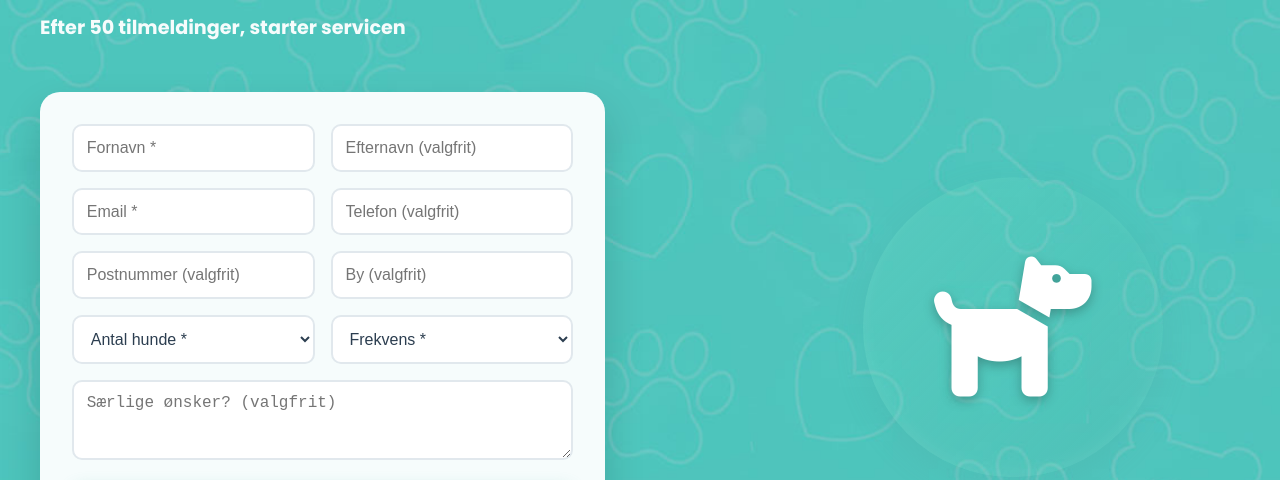
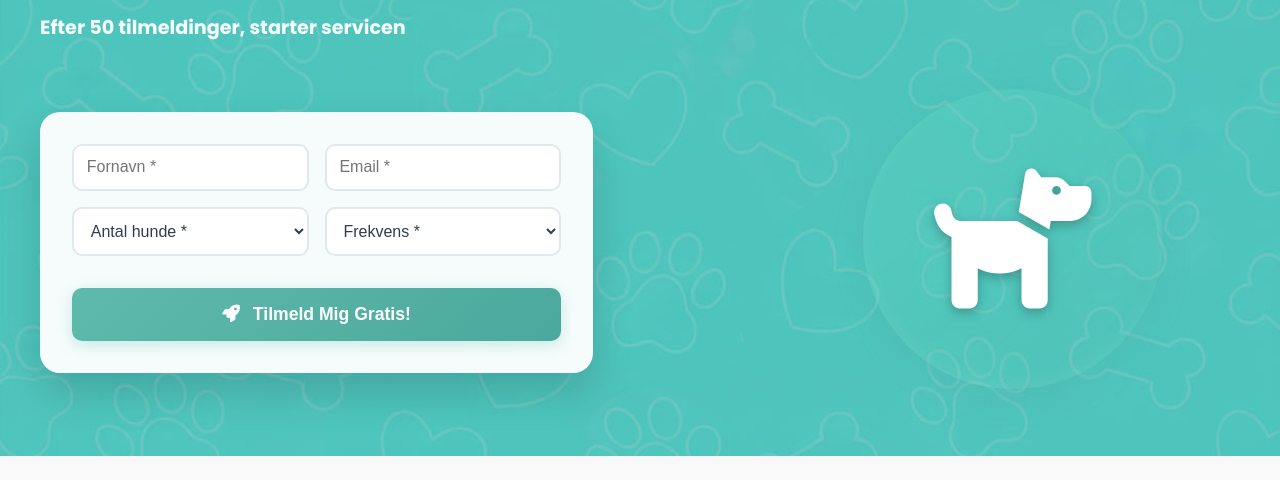
Before and after one commit to MartinKG60/renpoteservice, a plain HTML site: page index.html in a window 1280 px wide. Shown: the part 320-800 px from the top of the page. Drawn offline with Linux system fonts and the light colour scheme; no server answers.

Commit message:
Simplify form to only 4 required fields for better conversion

```diff
--- a/index.html
+++ b/index.html
@@ -148,15 +148,7 @@
                     <form class="hero-signup-form" onsubmit="handleSignup(event)">
                         <div class="form-row">
                             <input type="text" id="fornavn" placeholder="Fornavn *" required>
-                            <input type="text" id="efternavn" placeholder="Efternavn (valgfrit)">
-                        </div>
-                        <div class="form-row">
                             <input type="email" id="email" placeholder="Email *" required>
-                            <input type="tel" id="telefon" placeholder="Telefon (valgfrit)">
-                        </div>
-                        <div class="form-row">
-                            <input type="text" id="postnummer" placeholder="Postnummer (valgfrit)" pattern="[0-9]{4}">
-                            <input type="text" id="by" placeholder="By (valgfrit)">
                         </div>
                         <div class="form-row">
                             <select id="antal_hunde" required>
@@ -172,7 +164,6 @@
                                 <option value="hver-14-dag">Hver 14. dag</option>
                             </select>
                         </div>
-                        <textarea id="besked" placeholder="Særlige ønsker? (valgfrit)" rows="2"></textarea>
                         <button type="submit" class="hero-submit-button">
                             <i class="fas fa-rocket"></i> Tilmeld Mig Gratis!
                         </button>
```
